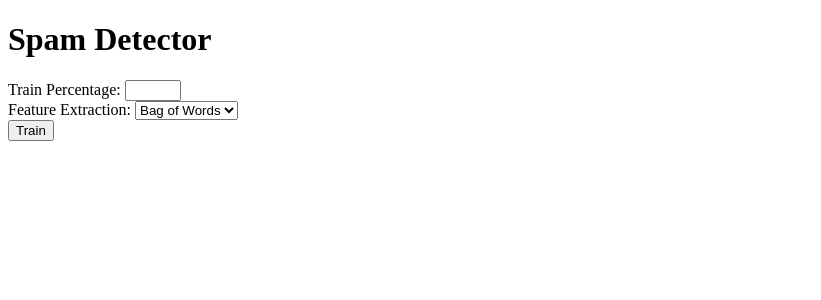
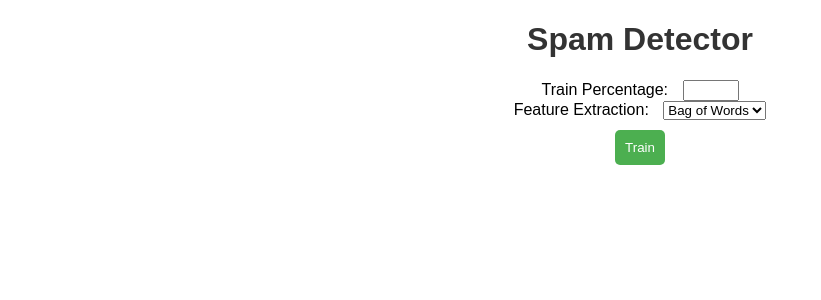
Before and after one commit to adrien-dimitri/spam-detector, a Flask app: page / in a window 1280 px wide. Shown: the top 300 px of the page, without its empty margins (0-821 px from the left). Run offline with Flask 3, Linux system fonts and the light colour scheme; parts of the project's set-up code (start-up, migrations or seed data) failed here and were passed over; some libraries are stand-ins or nearby versions.

Commit message:
added css

```diff
--- /dev/null
+++ b/app/static/css/index.css
@@ -0,0 +1,49 @@
+body {
+    font-family: 'Arial', sans-serif;
+    margin: 20px;
+    text-align: center;
+}
+
+h1 {
+    color: #333;
+}
+
+form {
+    margin-top: 20px;
+}
+
+label {
+    margin-right: 10px;
+}
+
+button {
+    padding: 10px;
+    margin-top: 10px;
+    cursor: pointer;
+}
+
+#classification-form {
+    display: none;
+    margin-top: 20px;
+}
+
+#prediction {
+    display: none;
+}
+
+#sample-text {
+    margin-top: 20px;
+    font-weight: bold;
+}
+
+/* Optional: Style for buttons */
+button {
+    background-color: #4CAF50;
+    color: white;
+    border: none;
+    border-radius: 5px;
+}
+
+button:hover {
+    background-color: #45a049;
+}
--- a/app/templates/index.html
+++ b/app/templates/index.html
@@ -4,6 +4,8 @@
     <meta charset="UTF-8">
     <meta http-equiv="X-UA-Compatible" content="IE=edge">
     <meta name="viewport" content="width=device-width, initial-scale=1.0">
+    <link rel="stylesheet" type="text/css" href="{{ url_for('static',filename='css/index.css') }}">
+
     <title>Spam Detector</title>
 </head>
 <body>
```
